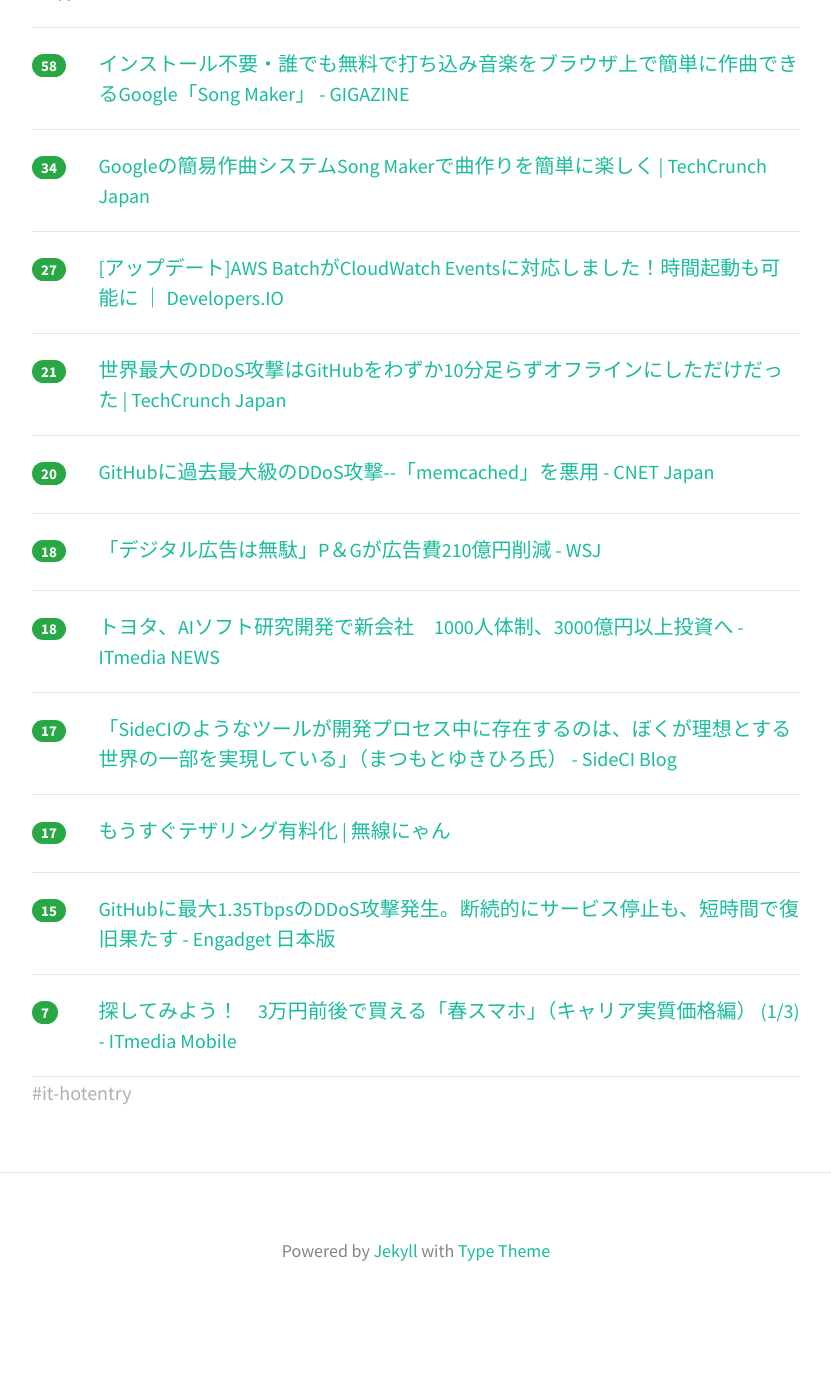
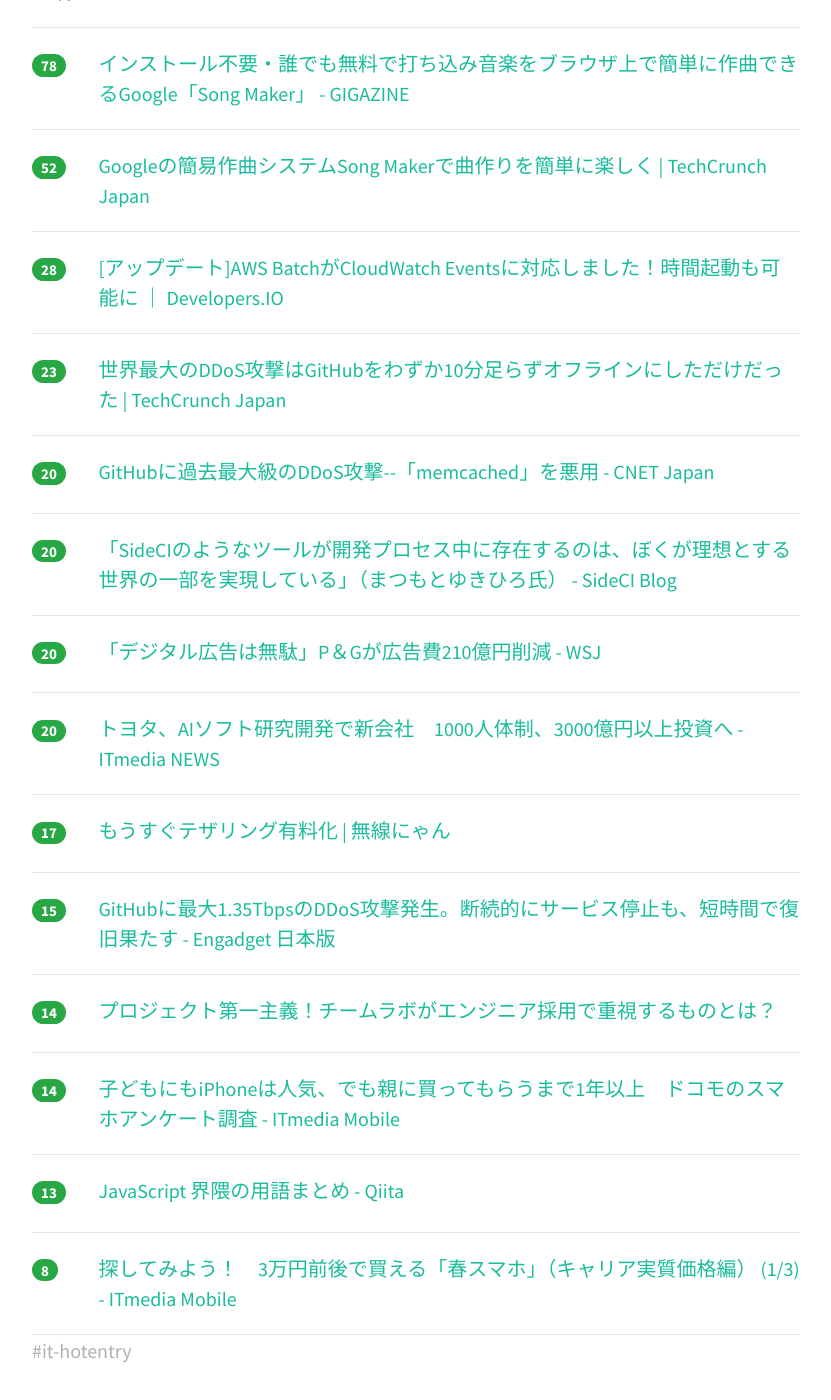
Before and after one commit to yatta47/hatena-matome-site, a Jekyll site: the page built from _posts/2018-03-03-hatena.md, in a window 1280 px wide and 1400 px high, scrolled down 346 px. Shown: the whole window, without its empty margins (224-1055 px from the left). Built offline with Jekyll 4.4.1, drawn with Linux system fonts in a browser that asks for light colours; nearby versions of some CDN libraries; before the commit the page ends 1674 px from its top, so only the background shows below that.

Commit message:
Updated 2018-03-03

```diff
--- a/_posts/2018-03-03-hatena.md
+++ b/_posts/2018-03-03-hatena.md
@@ -1,28 +1,28 @@
 ---
 layout: post
 title:  "2018-03-03 はてぶIT"
-date:   2018-03-03 07:01:35
+date:   2018-03-03 08:01:36
 tags: [it-hotentry]
 ---
-11 件のデータあり
+14 件のデータあり
 
 <hr><div class="row">
-<div class="col-1"><span class="badge badge-pill badge-success h2">58</span></div>
+<div class="col-1"><span class="badge badge-pill badge-success h2">78</span></div>
 <div class="col-11"><a href='https://gigazine.net/news/20180302-chrome-music-lab-song-maker/' target='_blank'>インストール不要・誰でも無料で打ち込み音楽をブラウザ上で簡単に作曲できるGoogle「Song Maker」 - GIGAZINE</a></div>
 </div>
 <hr>
 <div class="row">
-<div class="col-1"><span class="badge badge-pill badge-success h2">34</span></div>
+<div class="col-1"><span class="badge badge-pill badge-success h2">52</span></div>
 <div class="col-11"><a href='http://jp.techcrunch.com/2018/03/02/2018-03-02-googles-song-maker-experiment-makes-making-songs-easy/' target='_blank'>Googleの簡易作曲システムSong Makerで曲作りを簡単に楽しく | TechCrunch Japan</a></div>
 </div>
 <hr>
 <div class="row">
-<div class="col-1"><span class="badge badge-pill badge-success h2">27</span></div>
+<div class="col-1"><span class="badge badge-pill badge-success h2">28</span></div>
 <div class="col-11"><a href='https://dev.classmethod.jp/cloud/aws/batch-cloudwatch-events/' target='_blank'>[アップデート]AWS BatchがCloudWatch Eventsに対応しました！時間起動も可能に ｜ Developers.IO</a></div>
 </div>
 <hr>
 <div class="row">
-<div class="col-1"><span class="badge badge-pill badge-success h2">21</span></div>
+<div class="col-1"><span class="badge badge-pill badge-success h2">23</span></div>
 <div class="col-11"><a href='http://jp.techcrunch.com/2018/03/02/2018-03-02-the-worlds-largest-ddos-attack-took-github-offline-for-less-than-tens-minutes/' target='_blank'>世界最大のDDoS攻撃はGitHubをわずか10分足らずオフラインにしただけだった | TechCrunch Japan</a></div>
 </div>
 <hr>
@@ -32,18 +32,18 @@ tags: [it-hotentry]
 </div>
 <hr>
 <div class="row">
-<div class="col-1"><span class="badge badge-pill badge-success h2">18</span></div>
+<div class="col-1"><span class="badge badge-pill badge-success h2">20</span></div>
+<div class="col-11"><a href='http://blog-ja.sideci.com/entry/2018/03/02/120636' target='_blank'>「SideCIのようなツールが開発プロセス中に存在するのは、ぼくが理想とする世界の一部を実現している」（まつもとゆきひろ氏） - SideCI Blog</a></div>
+</div>
+<hr>
+<div class="row">
+<div class="col-1"><span class="badge badge-pill badge-success h2">20</span></div>
 <div class="col-11"><a href='http://jp.wsj.com/articles/SB10677789349905104721204584075733211467254' target='_blank'>「デジタル広告は無駄」P＆Gが広告費210億円削減 - WSJ</a></div>
 </div>
 <hr>
 <div class="row">
-<div class="col-1"><span class="badge badge-pill badge-success h2">18</span></div>
+<div class="col-1"><span class="badge badge-pill badge-success h2">20</span></div>
 <div class="col-11"><a href='http://www.itmedia.co.jp/news/articles/1803/02/news094.html' target='_blank'>トヨタ、AIソフト研究開発で新会社　1000人体制、3000億円以上投資へ - ITmedia NEWS</a></div>
-</div>
-<hr>
-<div class="row">
-<div class="col-1"><span class="badge badge-pill badge-success h2">17</span></div>
-<div class="col-11"><a href='http://blog-ja.sideci.com/entry/2018/03/02/120636' target='_blank'>「SideCIのようなツールが開発プロセス中に存在するのは、ぼくが理想とする世界の一部を実現している」（まつもとゆきひろ氏） - SideCI Blog</a></div>
 </div>
 <hr>
 <div class="row">
@@ -57,7 +57,22 @@ tags: [it-hotentry]
 </div>
 <hr>
 <div class="row">
-<div class="col-1"><span class="badge badge-pill badge-success h2">7</span></div>
+<div class="col-1"><span class="badge badge-pill badge-success h2">14</span></div>
+<div class="col-11"><a href='https://career.levtech.jp/guide/pickup/column/101/' target='_blank'>プロジェクト第一主義！チームラボがエンジニア採用で重視するものとは？</a></div>
+</div>
+<hr>
+<div class="row">
+<div class="col-1"><span class="badge badge-pill badge-success h2">14</span></div>
+<div class="col-11"><a href='http://www.itmedia.co.jp/mobile/articles/1803/02/news118.html' target='_blank'>子どもにもiPhoneは人気、でも親に買ってもらうまで1年以上　ドコモのスマホアンケート調査 - ITmedia Mobile</a></div>
+</div>
+<hr>
+<div class="row">
+<div class="col-1"><span class="badge badge-pill badge-success h2">13</span></div>
+<div class="col-11"><a href='https://qiita.com/sinsengumi/items/e20342d13cbdd7ac2304' target='_blank'>JavaScript 界隈の用語まとめ - Qiita</a></div>
+</div>
+<hr>
+<div class="row">
+<div class="col-1"><span class="badge badge-pill badge-success h2">8</span></div>
 <div class="col-11"><a href='http://www.itmedia.co.jp/mobile/articles/1803/02/news109.html' target='_blank'>探してみよう！　3万円前後で買える「春スマホ」（キャリア実質価格編） (1/3) - ITmedia Mobile</a></div>
 </div>
 <hr>
```
